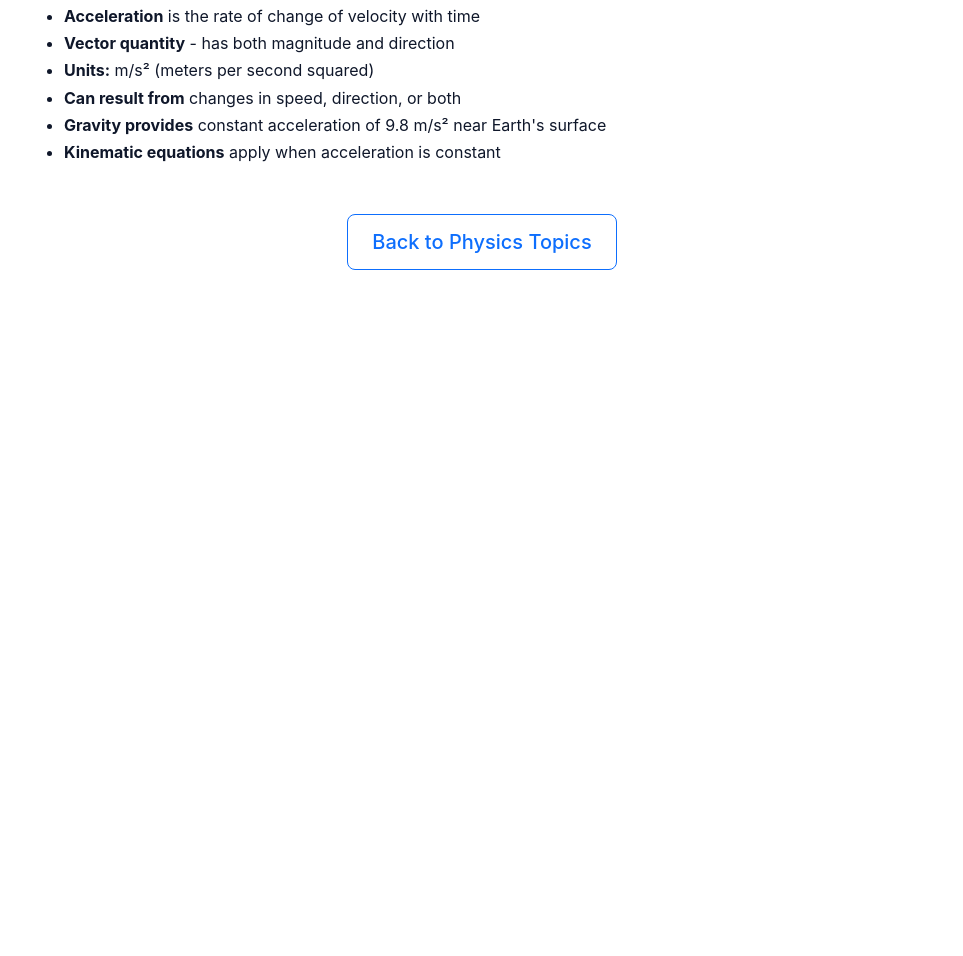
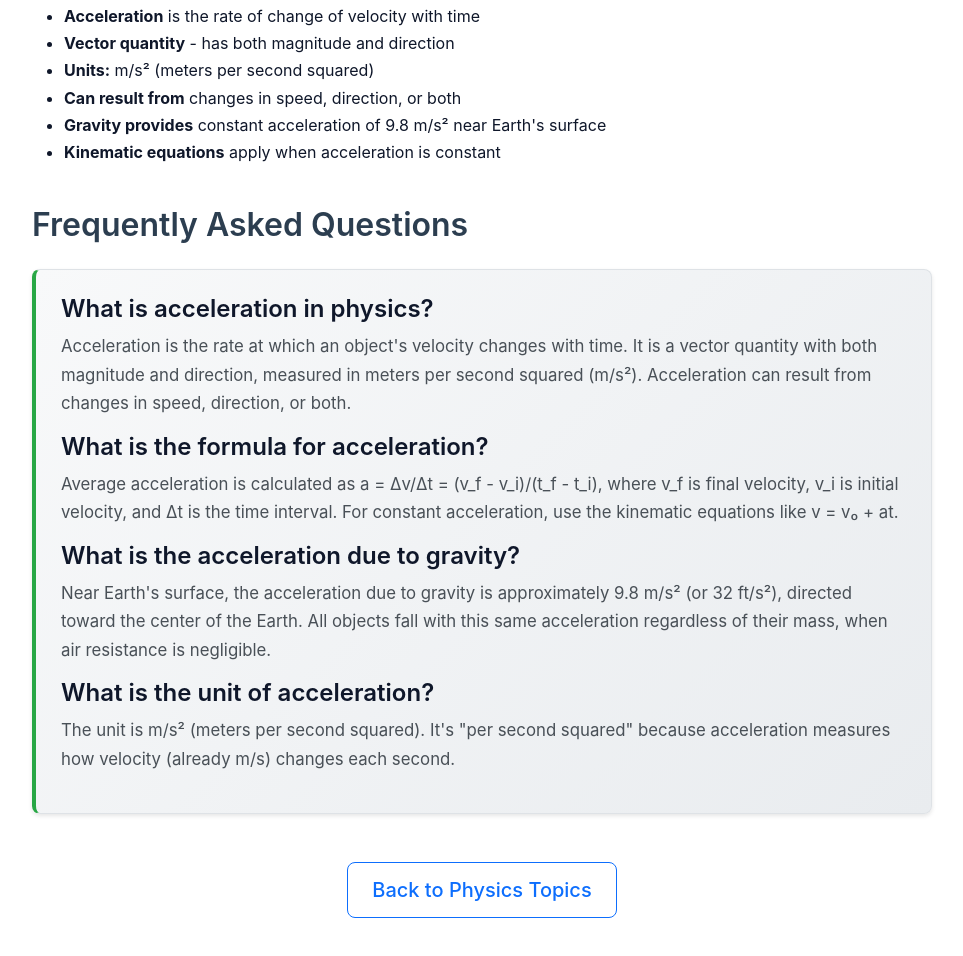
Before and after one commit to JakobStrozberg/Physics-Notes-Website, a plain HTML site: page acceleration.html in a window 1280 px wide. Shown: the part 5484-6440 px from the top of the page, without its empty margins (158-1121 px from the left). Before the commit the page ends 5818 px from the top, so only its background shows below. Drawn offline with nearby package versions, Linux system fonts and the light colour scheme.

Commit message:
Add visible FAQ section to acceleration.html matching FAQPage schema
- Added 'Frequently Asked Questions' section before tutoring CTA
- Updated JSON-LD acceptedAnswer for 'What is the unit of acceleration?' to match Quick Answers box wording
- All 4 FAQ questions now have visible answers that exactly match their schema acceptedAnswer text
- Reused existing CSS classes (formula-box with border-left-color: #28a745) consistent with thermal-energy.html structure

Co-authored-by: Jake <JakobStrozberg@users.noreply.github.com>

```diff
--- a/acceleration.html
+++ b/acceleration.html
@@ -65,7 +65,7 @@
         "name": "What is the unit of acceleration?",
         "acceptedAnswer": {
           "@type": "Answer",
-          "text": "The unit of acceleration is meters per second squared (m/s²). This means the change in velocity (measured in m/s) per second. It's \"per second squared\" because acceleration measures how velocity (already m/s) changes each second."
+          "text": "The unit is m/s² (meters per second squared). It's \"per second squared\" because acceleration measures how velocity (already m/s) changes each second."
         }
       }]
     }
@@ -455,6 +455,21 @@
                     <li><strong>Kinematic equations</strong> apply when acceleration is constant</li>
                 </ul>
 
+                <h2>Frequently Asked Questions</h2>
+                <div class="formula-box" style="border-left-color: #28a745;">
+                    <h4>What is acceleration in physics?</h4>
+                    <p>Acceleration is the rate at which an object's velocity changes with time. It is a vector quantity with both magnitude and direction, measured in meters per second squared (m/s²). Acceleration can result from changes in speed, direction, or both.</p>
+
+                    <h4>What is the formula for acceleration?</h4>
+                    <p>Average acceleration is calculated as a = Δv/Δt = (v_f - v_i)/(t_f - t_i), where v_f is final velocity, v_i is initial velocity, and Δt is the time interval. For constant acceleration, use the kinematic equations like v = v₀ + at.</p>
+
+                    <h4>What is the acceleration due to gravity?</h4>
+                    <p>Near Earth's surface, the acceleration due to gravity is approximately 9.8 m/s² (or 32 ft/s²), directed toward the center of the Earth. All objects fall with this same acceleration regardless of their mass, when air resistance is negligible.</p>
+
+                    <h4>What is the unit of acceleration?</h4>
+                    <p>The unit is m/s² (meters per second squared). It's "per second squared" because acceleration measures how velocity (already m/s) changes each second.</p>
+                </div>
+
                 <div class="text-center mt-5 mb-3">
                     <a href="index.html#physics" class="btn btn-outline-primary btn-lg">Back to Physics Topics</a>
                 </div>
```
